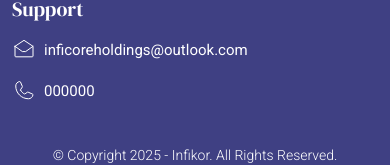
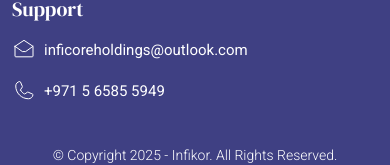
Before and after one commit to microoculus/skymed-web, a plain HTML site: page about-us.html in a window 390 px wide. Shown: the part 3510-3675 px from the top of the page. Drawn offline with Linux system fonts and the light colour scheme.

Commit message:
Update about-us phone number

```diff
--- a/about-us.html
+++ b/about-us.html
@@ -272,7 +272,7 @@
                   <a class="nav-link" href="mailto:inficoreholdings@outlook.com"><img src="img/mail-l-icon.svg" class="me-2"> inficoreholdings@outlook.com</a>
                 </li>
                 <li class="nav-item">
-                  <a class="nav-link" href="#"><img src="img/phone-l-icon.svg" class="me-2"> 000000</a>
+                  <a class="nav-link" href="#"><img src="img/phone-l-icon.svg" class="me-2"> +971 5 6585 5949</a>
                 </li>
               </ul>
             </div>
```
